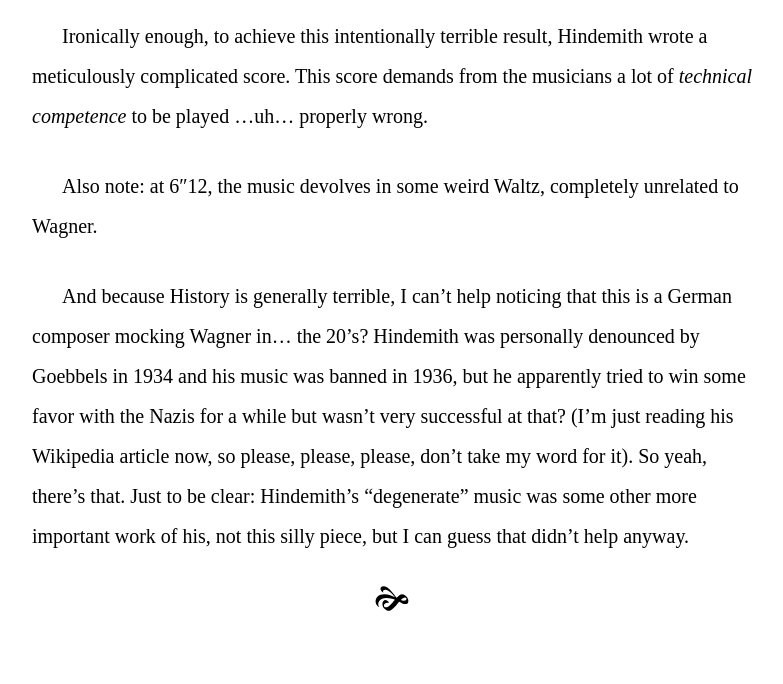
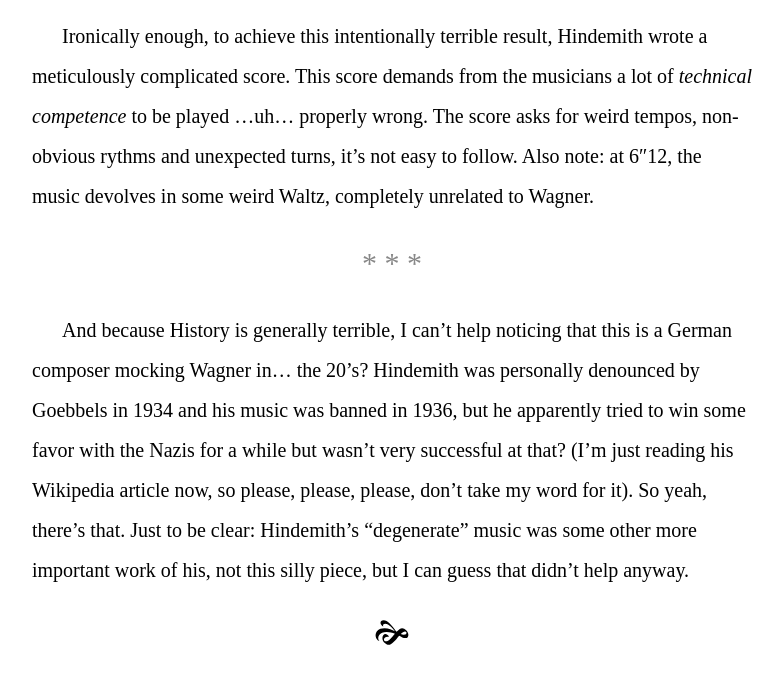
Before and after one commit to izenbarri/blog, a Jekyll site: the page built from _posts/2020-01-14-hindemith-bad-spa-orchestra.markdown, in a window 1280 px wide and 900 px high, scrolled down 1034 px, cut to the strip 185-869 px from the top of the window. Shown: the whole strip, without its empty margins (248-1031 px from the left). Built offline with Jekyll 4.4.1, drawn with Linux system fonts in a browser that asks for light colours; some web fonts are replaced.

Commit message:
Ajusta formatação e text

```diff
--- a/_posts/2020-01-14-hindemith-bad-spa-orchestra.markdown
+++ b/_posts/2020-01-14-hindemith-bad-spa-orchestra.markdown
@@ -12,8 +12,8 @@ The result is… extremely funny.
 
 {% youtube 51zBKcRymao %}
 
-Ironically enough, to achieve this intentionally terrible result, Hindemith wrote a meticulously complicated score. This score demands from the musicians a lot of _technical competence_ to be played ...uh... properly wrong.
+Ironically enough, to achieve this intentionally terrible result, Hindemith wrote a meticulously complicated score. This score demands from the musicians a lot of _technical competence_ to be played ...uh... properly wrong. The score asks for weird tempos, non-obvious rythms and unexpected turns, it's not easy to follow. Also note: at 6″12, the music devolves in some weird Waltz, completely unrelated to Wagner.
 
-Also note: at 6″12, the music devolves in some weird Waltz, completely unrelated to Wagner.
+---
 
 And because History is generally terrible, I can’t help noticing that this is a German composer mocking Wagner in… the 20’s? Hindemith was personally denounced by Goebbels in 1934 and his music was banned in 1936, but he apparently tried to win some favor with the Nazis for a while but wasn’t very successful at that? (I’m just reading his Wikipedia article now, so please, please, please, don’t take my word for it). So yeah, there’s that. Just to be clear: Hindemith’s “degenerate” music was some other more important work of his, not this silly piece, but I can guess that didn’t help anyway.
```
